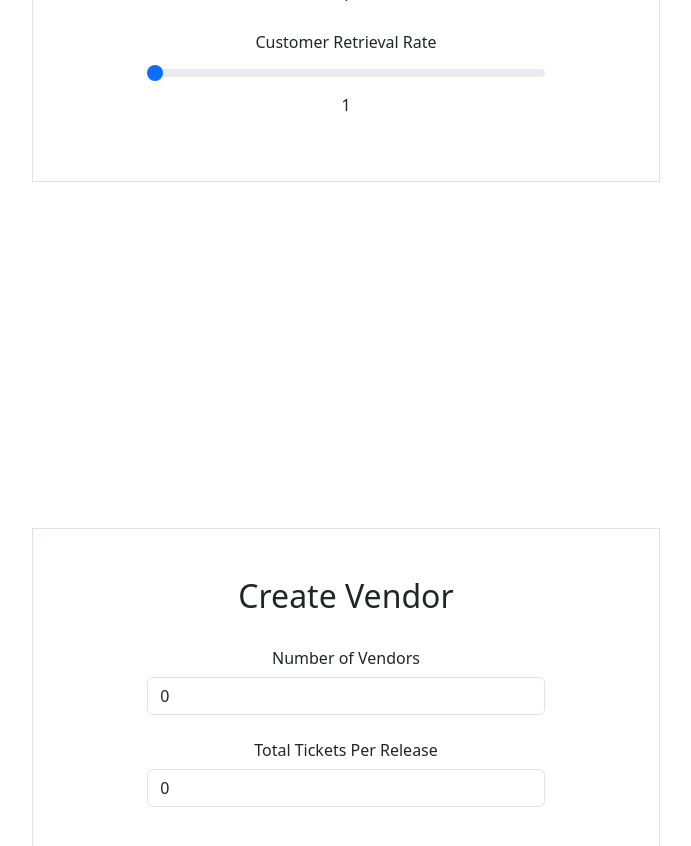
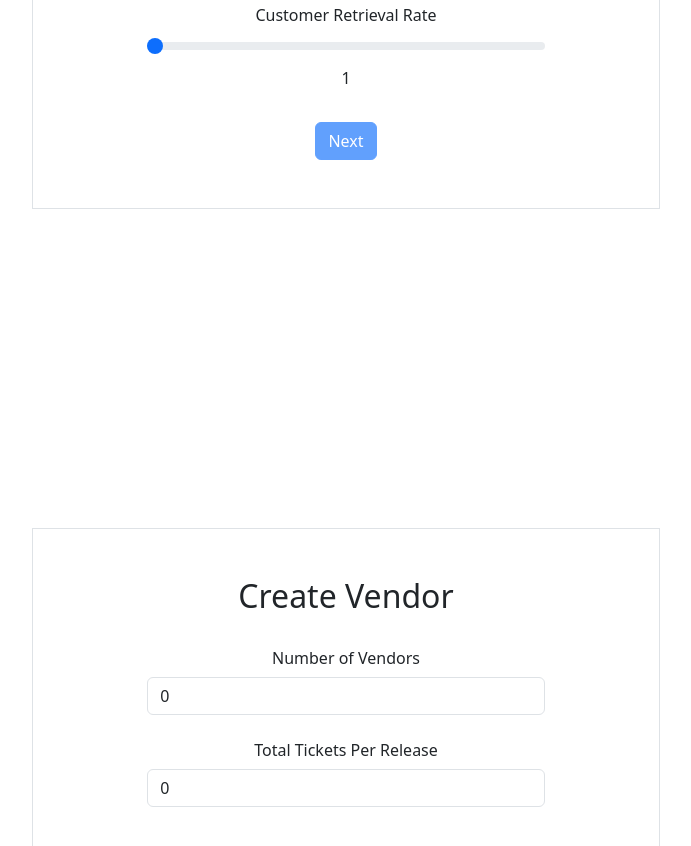
Before and after one commit to Ahd-Rizlan/ticketing_simulation-Angular, an Angular app: page / in a window 1280 px wide. Shown: the part 1300-2146 px from the top of the page, without its empty margins (294-985 px from the left). Built offline with nearby package versions, Linux system fonts and the light colour scheme; no server answers.

Commit message:
creatred

```diff
--- a/src/app/app.routes.ts
+++ b/src/app/app.routes.ts
@@ -1,3 +1,19 @@
-import { Routes } from '@angular/router';
+import { NgModule } from '@angular/core';
+import { RouterModule, Routes } from '@angular/router';
+import { ConfigurationComponent } from './configuration/configuration.component';
+import { NavigationComponent } from './navigation/navigation.component';
+import { CustomerComponent } from './customer/customer.component';
+import { VendorComponent } from './vendor/vendor.component';
 
-export const routes: Routes = [];
+export const routes: Routes = [
+  { path: '', component: ConfigurationComponent },
+  { path: 'navigation', component: NavigationComponent },
+  { path: 'customer', component: CustomerComponent },
+  { path: 'vendor', component: VendorComponent },
+];
+
+@NgModule({
+  imports: [RouterModule.forRoot(routes)],
+  exports: [RouterModule],
+})
+export class AppRoutingModule {}
--- a/src/app/configuration/configuration.component.html
+++ b/src/app/configuration/configuration.component.html
@@ -107,6 +107,15 @@
         >
           Submit
         </button>
+        <!-- Submit Button -->
+        <button
+          type="submit"
+          class="btn btn-primary mt-3"
+          [disabled]="!existingConfiguration"
+          (click)="goToNextStep()"
+        >
+          Next
+        </button>
       </form>
     </div>
   </div>
--- a/src/app/configuration/configuration.component.ts
+++ b/src/app/configuration/configuration.component.ts
@@ -76,4 +76,8 @@ export class ConfigurationComponent implements OnInit {
       }
     );
   }
+  goToNextStep() {
+    console.log('Navigating to the next step...');
+    // Add navigation logic here.
+  }
 }
--- /dev/null
+++ b/src/app/navigation/navigation.component.html
@@ -0,0 +1,6 @@
+<div class="container">
+  <h2>Navigation</h2>
+  <button (click)="goToVendors()">Create Vendors</button>
+  <button (click)="goToCustomers()">Create Customers</button>
+  <button *ngIf="customersCount > 0" (click)="goToNext()">Next</button>
+</div>
--- /dev/null
+++ b/src/app/navigation/navigation.component.ts
@@ -0,0 +1,25 @@
+import { Component } from '@angular/core';
+import { Router } from '@angular/router';
+
+@Component({
+  selector: 'app-navigation',
+  templateUrl: './navigation.component.html',
+})
+export class NavigationComponent {
+  customersCount = 0;
+
+  constructor(private router: Router) {}
+
+  goToVendors() {
+    this.router.navigate(['/vendor']);
+  }
+
+  goToCustomers() {
+    this.router.navigate(['/customer']);
+    this.customersCount = 5; // Example: Set based on customer form submission.
+  }
+
+  goToNext() {
+    alert('Next step initiated!'); // Replace with actual navigation logic.
+  }
+}
```
